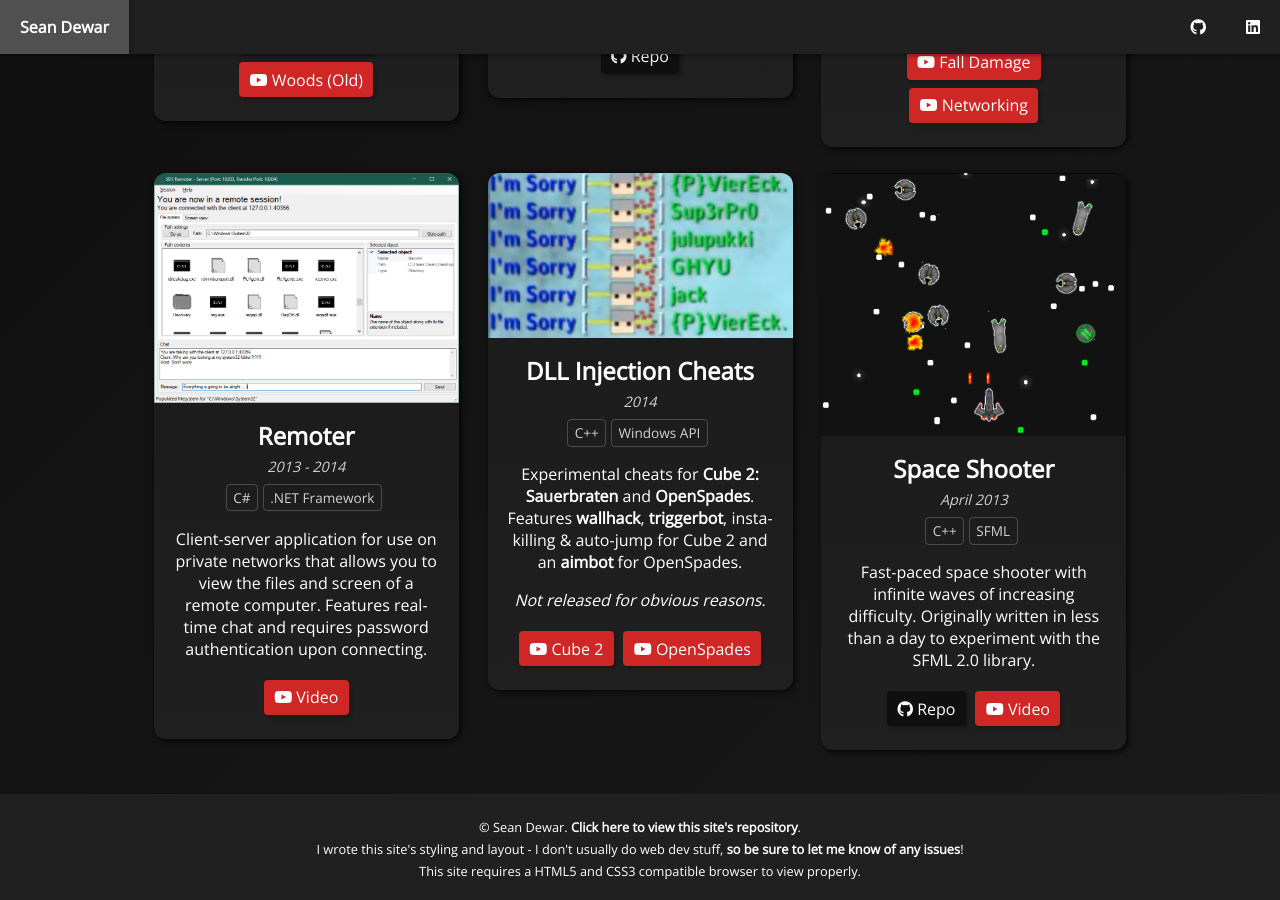
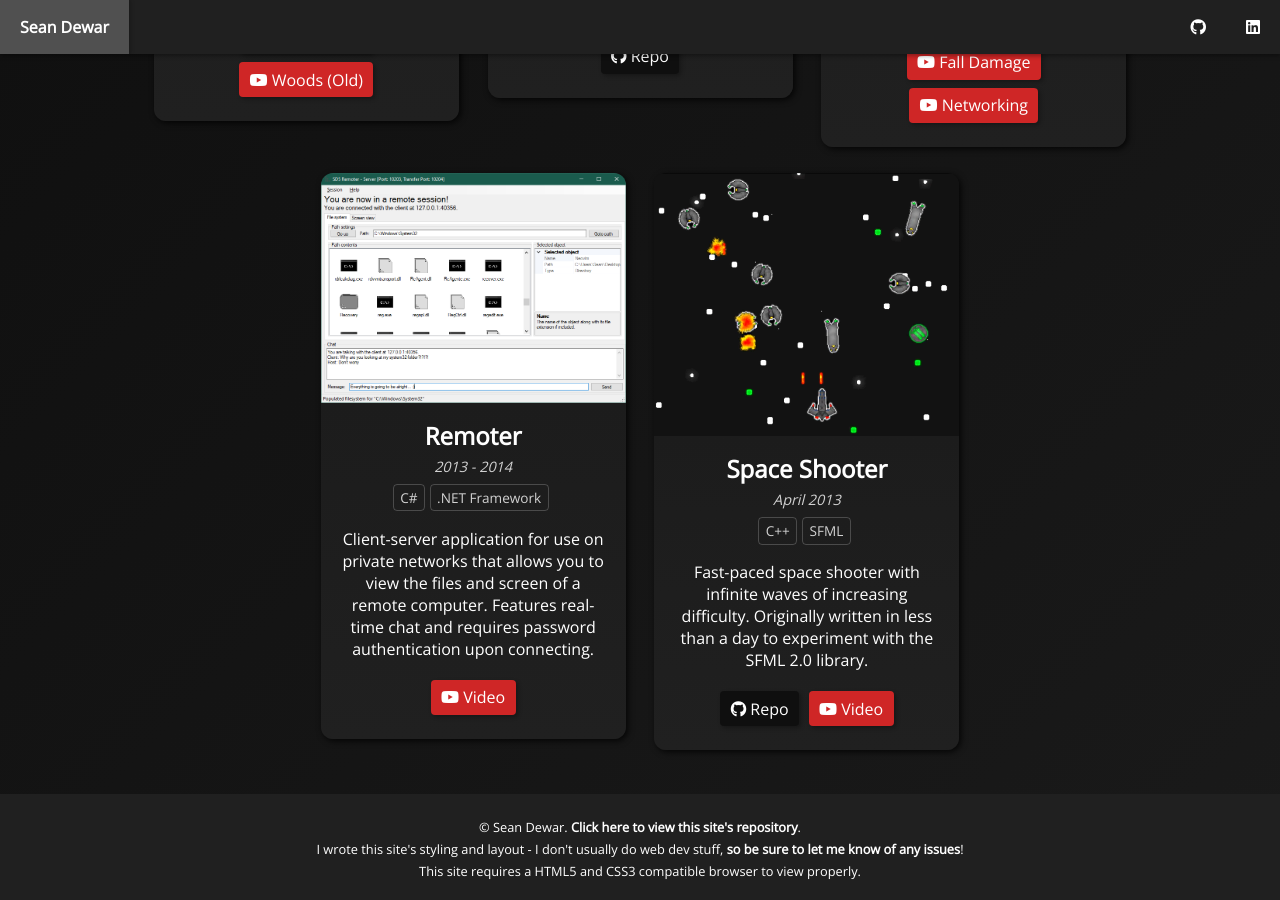
Before and after one commit to seandewar/seandewar.github.io, a Jekyll site: the page built from index.html, in a window 1280 px wide and 900 px high, scrolled down 4992 px. Built offline with Jekyll 4.4.1, drawn with Linux system fonts in a browser that asks for light colours; nearby versions of some CDN libraries; some of the changed text lies outside the part shown.

Commit message:
Remove injection experiments project
While technically interesting, it's quite morally dubious (and outside of these
two projects, not something I do in games anyway).

Also, fun fact: one of the people in the video (which has always been unlisted,
by the way) left a pretty salty comment 3 years later despite being only mildly
inconvenienced for a few minutes while I had recorded the demo.
As you can see, I'd rather not keep _that_ can of worms open...

```diff
--- a/_data/projects/misc_projects.yml
+++ b/_data/projects/misc_projects.yml
@@ -179,31 +179,6 @@
     - url: "https://www.youtube.com/watch?v=zEKc1pU-IV4"
       type: "youtube"
 
-- name: "DLL Injection Cheats"
-  img_src: "/img/projects/openspades-aimbot.png"
-  img_alt: "All headshot kill-feed in OpenSpades using the aimbot"
-  dates: "2014"
-  tags:
-    - "C++"
-    - "Windows API"
-  short_desc: |
-    Experimental cheats for [Cube 2: Sauerbraten](http://sauerbraten.org/) and
-    [OpenSpades](https://openspades.yvt.jp/).
-    Features [wallhack](https://en.wikipedia.org/wiki/Cheating_in_online_games#World-hacking),
-    [triggerbot](https://en.wikipedia.org/wiki/Cheating_in_online_games#Aimbots_and_triggerbots),
-    insta-killing & auto-jump for Cube 2 and an
-    [aimbot](https://en.wikipedia.org/wiki/Cheating_in_online_games#Aimbots_and_triggerbots)
-    for OpenSpades.
-
-    _Not released for obvious reasons_.
-  links:
-    - url: "https://www.youtube.com/watch?v=O3JUJorjXyw&t=22"
-      name: "Cube 2"
-      type: "youtube"
-    - url: "https://www.youtube.com/watch?v=CNWDCJdFC40"
-      name: "OpenSpades"
-      type: "youtube"
-
 - name: "Space Shooter"
   img_src: "/img/projects/space-shooter.png"
   img_alt: "The player engages enemy ships in Space Shooter"
--- a/index.html
+++ b/index.html
@@ -23,7 +23,7 @@
                     thing we have to magic!
                 </p>
                 <p class="bio-text">
-                    A selection of a few things I've worked on can be found
+                    A small selection of things I've worked on can be found
                     below and on
                     <a href="https://github.com/seandewar">my GitHub profile</a>.
                 </p>
```
Also changed, not shown: img/projects/openspades-aimbot.png (deleted).
